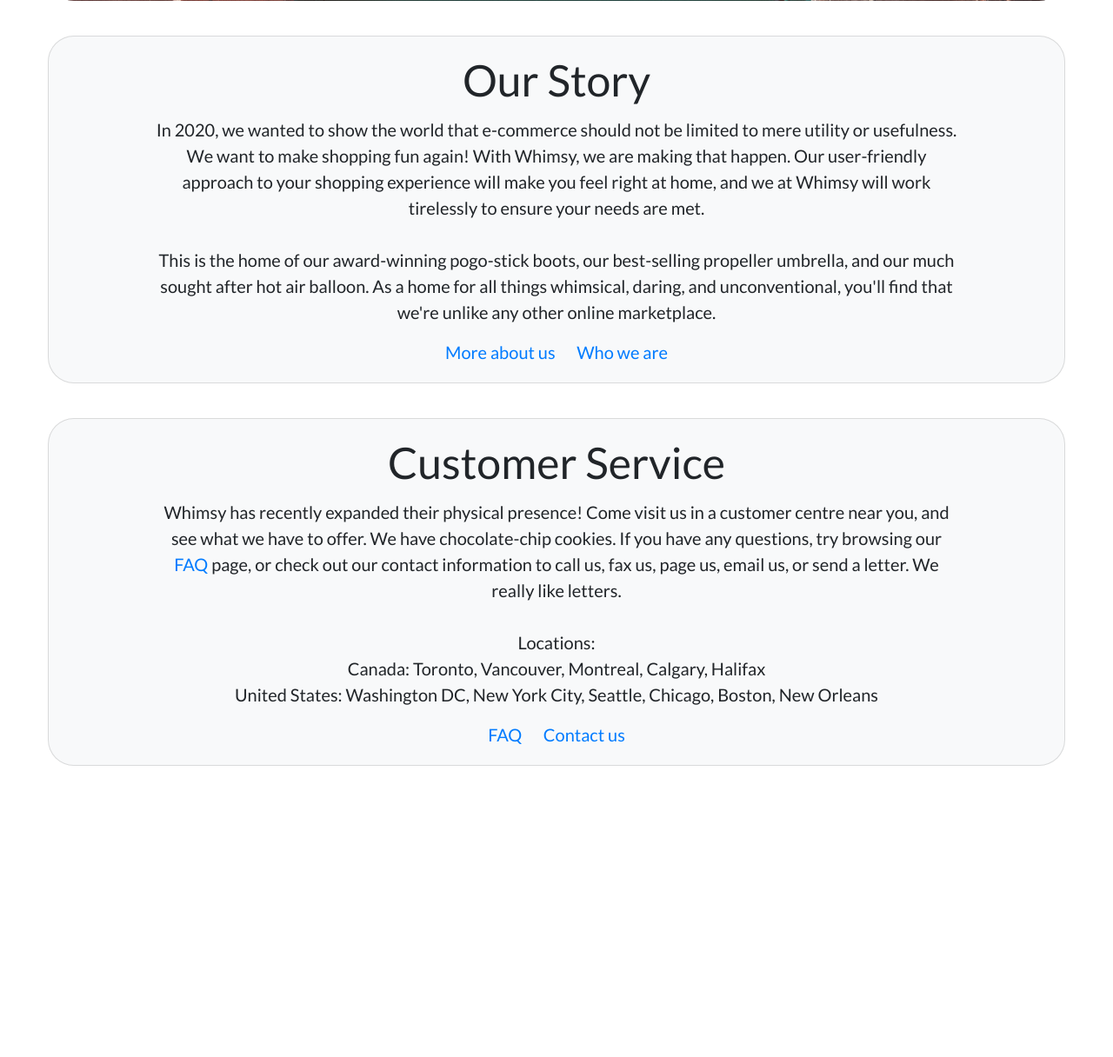
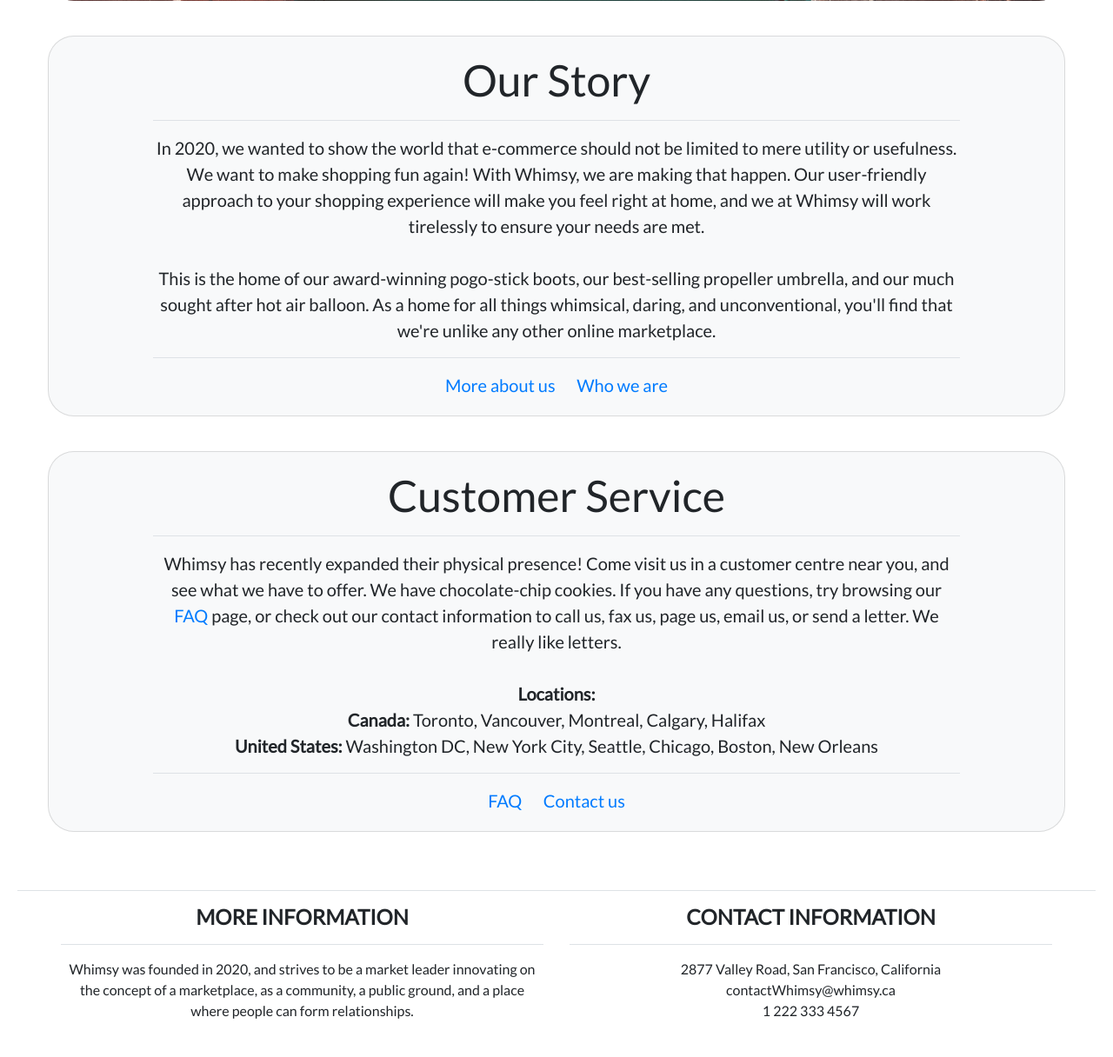
Before and after one commit to abelworku/CP476-Internet-Computing-Final-Project, a PHP site: page /HTML/Home.html in a window 1280 px wide. Shown: the part 955-2171 px from the top of the page at 87% size. Before the commit the page ends 1836 px from the top, so only its background shows below. Run offline with PHP 8.4, Linux system fonts and the light colour scheme.

Commit message:
Added a footer to home.html

```diff
--- a/CSS/site.css
+++ b/CSS/site.css
@@ -90,7 +90,16 @@
     border-radius: 30px;
 }
 
-.customerServiceCountry {
+/*
+.specialHighlightTitle {
     font-weight: bold;
     font-size: 20px;
 }
+*/
+
+
+
+.page-footer {
+    padding-left: 50px;
+    padding-right: 50px;
+}
--- a/HTML/Home.html
+++ b/HTML/Home.html
@@ -112,6 +112,9 @@
                 <div class="card text-center bg-light mb-3">
                     <div class="card-body">
                         <h4 class="card-title">Our Story</h4>
+
+                        <div class="border-top my-3"></div>
+
                         <p class="card-text">
                             In 2020, we wanted to show the world that e-commerce should not be limited to mere utility or usefulness.
                             We want to make shopping fun again! With Whimsy, we are making that happen. Our user-friendly approach
@@ -120,6 +123,9 @@
                             much sought after hot air balloon. As a home for all things whimsical, daring, and unconventional, you'll find
                             that we're unlike any other online marketplace.
                         </p>
+
+                        <div class="border-top my-3"></div>
+
                         <a href="About.html" class="card-link">More about us</a>
                         <a href="Team.html" class="card-link">Who we are</a>
                     </div>
@@ -129,26 +135,29 @@
                 <div class="card text-center bg-light mb-3">
                     <div class="card-body">
                         <h4 class="card-title">Customer Service</h4>
+
+                        <div class="border-top my-3"></div>
+
                         <p class="card-text">
                             Whimsy has recently expanded their physical presence! Come visit us in a customer centre near you, and see what we have to offer.
                             We have chocolate-chip cookies. If you have any questions, try browsing our <a href="FAQ.html" class="card-link ">FAQ</a> page, or check out our contact information to
                             call us, fax us, page us, email us, or send a letter. We really like letters.
                             <br>
                             <br>
-                            <span class="specialHighlightTitle">Locations:</span>
+                            <span class="font-weight-bold">Locations:</span>
                             <br>
-                            <span class="specialHighlightTitle">Canada:</span> Toronto, Vancouver, Montreal, Calgary, Halifax
+                            <span class="font-weight-bold">Canada:</span> Toronto, Vancouver, Montreal, Calgary, Halifax
                             <br>
-                            <span class="specialHighlightTitle">United States:</span> Washington DC, New York City, Seattle, Chicago, Boston, New Orleans
+                            <span class="font-weight-bold">United States:</span> Washington DC, New York City, Seattle, Chicago, Boston, New Orleans
 
                         </p>
+
+                        <div class="border-top my-3"></div>
+
                         <a href="About.html" class="card-link">FAQ</a>
                         <a href="Team.html" class="card-link">Contact us</a>
                     </div>
                 </div>
-
-
-            </div>
 
 
 
@@ -160,7 +169,37 @@
 
 
 
+            </div>
+
+            <div class="border-top my-3"></div>
+
             <!--Footer information-->
+            <div class="page-footer">
+                <div class="footerContainer text-center">
+                    <div class="row">
+                        <div class="col-sm-6">
+                            <h4 class="text-uppercase font-weight-bold">More information</h4>
+                            <div class="border-top my-3"></div>
+                            <p>Whimsy was founded in 2020, and strives to be a market leader innovating on the concept
+                            of a marketplace, as a community, a public ground, and a place where people can form
+                            relationships.</p>
+                        </div>
+                        <div class="col-sm-6">
+                            <h4 class="text-uppercase font-weight-bold">Contact information</h4>
+                            <div class="border-top my-3"></div>
+                            <p>2877 Valley Road, San Francisco, California
+                            <br>
+                            contactWhimsy@whimsy.ca
+                            <br>
+                            1 222 333 4567
+                        </div>
+
+                    </div>
+
+                </div>
+
+
+            </div>
 
 
 
```
